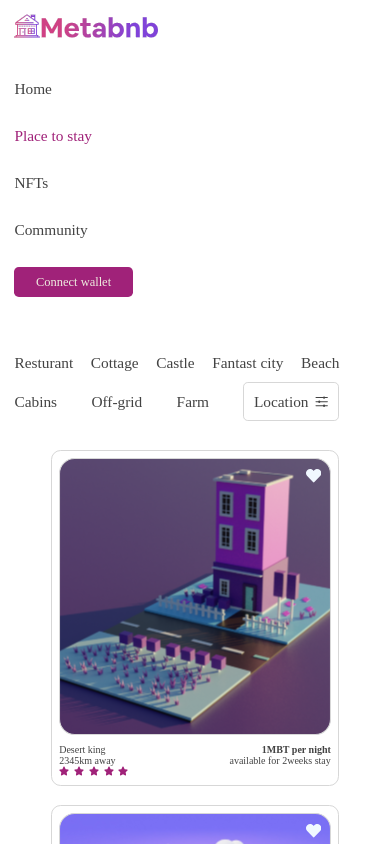
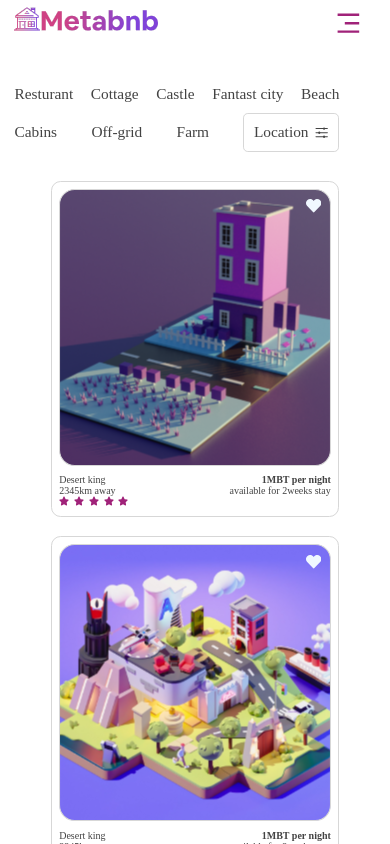
Before and after one commit to Kayzubi/metabnb, a React (Create React App) app: page /place in a window 390 px wide. Shown: the top 844 px of the page. Built offline with nearby package versions, Linux system fonts and the light colour scheme; a web font is replaced by a local one.

Commit message:
feat: make navbar responsive

```diff
--- a/src/App.js
+++ b/src/App.js
@@ -9,8 +9,6 @@ import Modal from './components/shared/Modal'
 
 function App() {
   const [isModalOpen, setModalOpen] = useState(false)
-  const [navOpen, setNavOpen] = useState(true)
-  const [screenWidth, setScreenWidth] = useState()
 
   useEffect(() => {
     setModalOpen(false)
@@ -23,25 +21,9 @@ function App() {
       e.target.className === 'modal' ||
       e.target.parentElement.className === 'btn-closeModal'
     ) {
-      console.log(e.target)
       setModalOpen(false)
     }
   }
-  //Get Screen Width
-  window.onload = (e) => {
-    setScreenWidth(window.innerWidth)
-  }
-  window.onresize = (e) => {
-    setScreenWidth(e.target.innerWidth)
-  }
-
-  useEffect(() => {
-    if (screenWidth < 768) {
-      setNavOpen(false)
-    } else {
-      setNavOpen(true)
-    }
-  }, [screenWidth])
 
   return (
     <Router>
--- a/src/components/Navbar.jsx
+++ b/src/components/Navbar.jsx
@@ -1,20 +1,24 @@
 import Logo from './assets/navlogo.svg'
 import { NavLink, Link } from 'react-router-dom'
+import { RiMenu3Fill } from 'react-icons/ri'
+import { useState } from 'react'
 
 function Navbar({ openModal }) {
+  const [navOpen, setNavOpen] = useState(false)
+
   return (
-    <div className='navbar container'>
-      <div className='navbar__brand'>
-        <Link to='/'>
+    <nav className='navbar container'>
+      <Link className='navbar__brand' to='/'>
         <img src={Logo} alt='' />
       </Link>
-      </div>
-      <nav>
-        <div className='navbar__toggle'>
-          <label className='navbar_toggle-btn'>
-            <input type='checkbox' />
-          </label>
-        </div>
+      <button onClick={() => setNavOpen(!navOpen)} className='hamburger'>
+        <RiMenu3Fill />
+      </button>
+      <div className='navbar__menu'>
+        <div
+          className={
+            navOpen ? 'navbar__collapse expanded' : 'navbar__collapse'
+          }>
           <ul className='navbar__links'>
             <li className='navbar__links-item'>
               <NavLink to={'/'}>Home</NavLink>
@@ -25,13 +29,12 @@ function Navbar({ openModal }) {
             <li className='navbar__links-item'>NFTs</li>
             <li className='navbar__links-item'>Community</li>
           </ul>
-        <div className='navbar__button'>
           <button onClick={() => openModal()} className='btn btn-primary'>
             Connect wallet
           </button>
         </div>
+      </div>
     </nav>
-    </div>
   )
 }
 
--- a/src/components/pages/Home/Places.jsx
+++ b/src/components/pages/Home/Places.jsx
@@ -10,22 +10,22 @@ import Card from '../../shared/Card'
 
 function Places() {
   const places = [
-    Place1,
-    Place2,
-    Place3,
-    Place4,
-    Place5,
-    Place6,
-    Place7,
-    Place8,
+    { place: Place1, id: 1 },
+    { place: Place2, id: 2 },
+    { place: Place3, id: 3 },
+    { place: Place4, id: 4 },
+    { place: Place5, id: 5 },
+    { place: Place6, id: 6 },
+    { place: Place7, id: 8 },
+    { place: Place8, id: 9 },
   ]
 
   return (
     <div className='grid'>
       {places.map((place) => {
         return (
-          <div className='card-box'>
-            <Card image={place} />
+          <div key={place.id} className='card-box'>
+            <Card image={place.place} />
           </div>
         )
       })}
--- a/src/styles/_base.scss
+++ b/src/styles/_base.scss
@@ -95,6 +95,7 @@ section {
   display: grid;
   grid-template-columns: repeat(4, 1fr);
   gap: 1rem;
+  justify-content: center;
   @include lg {
     grid-template-columns: repeat(3, 1fr);
   }
--- a/src/styles/_navbar.scss
+++ b/src/styles/_navbar.scss
@@ -1,45 +1,143 @@
+// .navbar {
+//   display: flex;
+//   flex-direction: row;
+//   justify-content: space-between;
+//   align-items: center;
+//   position: relative;
+//   height: 6rem;
+
+//   nav {
+//     display: flex;
+//     flex-direction: row;
+//     justify-content: space-between;
+//     align-items: center;
+//     gap: 3rem;
+//   }
+
+//   &__brand {
+//     width: 15rem;
+//   }
+
+//   &__links {
+//     @extend nav;
+//     transform: translateX(-50%);
+//     @include lg {
+//       transform: translateX(0);
+//     }
+
+//     &-item {
+//       display: block;
+//     }
+//   }
+// }
+
+// .active {
+//   color: $color-primary;
+// }
+// .hamburger {
+//   height: 4rem;
+//   width: 4rem;
+//   padding: $base-padding;
+//   cursor: pointer;
+//   position: absolute;
+//   top: 10px;
+//   font-size: 3rem;
+//   border: none;
+//   background-color: transparent;
+//   right: 25px;
+// }
+
+// @include md {
+//   .navbar {
+//     flex-direction: column;
+//     align-items: flex-start;
+//   }
+
+//   nav {
+//     position: absolute;
+//     top: 6rem;
+//     height: 20vh;
+//     left: 0;
+//     flex-direction: column;
+//     width: 100%;
+//     background-color: #fff;
+//     border-top: 1px solid #d7d7d7;
+//     z-index: 999;
+//   }
+// }
+
 .navbar {
+  height: 60px;
+  width: 100%;
   display: flex;
-  flex-direction: row;
-  justify-content: space-between;
   align-items: center;
-
-  @include md {
-    flex-direction: column;
-    align-items: flex-start;
-  }
-
-  nav {
-    @extend .navbar;
-    gap: 3rem;
-
-    @include md {
-      gap: 3rem;
-      margin-top: 2rem;
-    }
-  }
-
-  &__toggle {
-    display: none;
-  }
+  position: relative;
+  padding: $base-padding $base-padding * 2;
 
   &__brand {
     width: 15rem;
+    display: block;
+  }
+
+  &__menu {
+    margin-left: auto;
+  }
+  &__collapse {
+    display: flex;
+    gap: 3rem;
+    align-items: center;
   }
 
   &__links {
-    @extend nav;
-    transform: translateX(-50%);
-    @include lg {
-      transform: translateX(0);
+    display: flex;
+    gap: 3rem;
+  }
+}
+.hamburger {
+  height: 4rem;
+  width: 4rem;
+  padding: $base-padding;
+  cursor: pointer;
+  position: absolute;
+  top: 50%;
+  transform: translateY(-50%);
+  font-size: 3rem;
+  border: none;
+  background-color: transparent;
+  right: 25px;
+  display: none;
+  color: $color-primary;
+}
+
+@include md {
+  .hamburger {
+    display: block;
+  }
+
+  .navbar {
+    &__collapse {
+      display: none;
+      position: absolute;
+      top: 60px;
+      left: 0;
+      width: 100%;
+      height: auto;
+      background-color: white;
+      border-top: 1px solid #d7d7d7;
+      padding-top: 1rem;
+      z-index: 888;
+      padding-bottom: 2rem;
+      text-align: center;
     }
 
-    &-item {
+    &__collapse.expanded {
       display: block;
+    }
+
+    &__links {
+      flex-direction: column;
+      gap: 2rem;
+      margin-bottom: 2rem;
     }
   }
 }
-
-.active {
-  color: $color-primary;
-}
```
Lines whose indentation alone changed are shown as unchanged.
